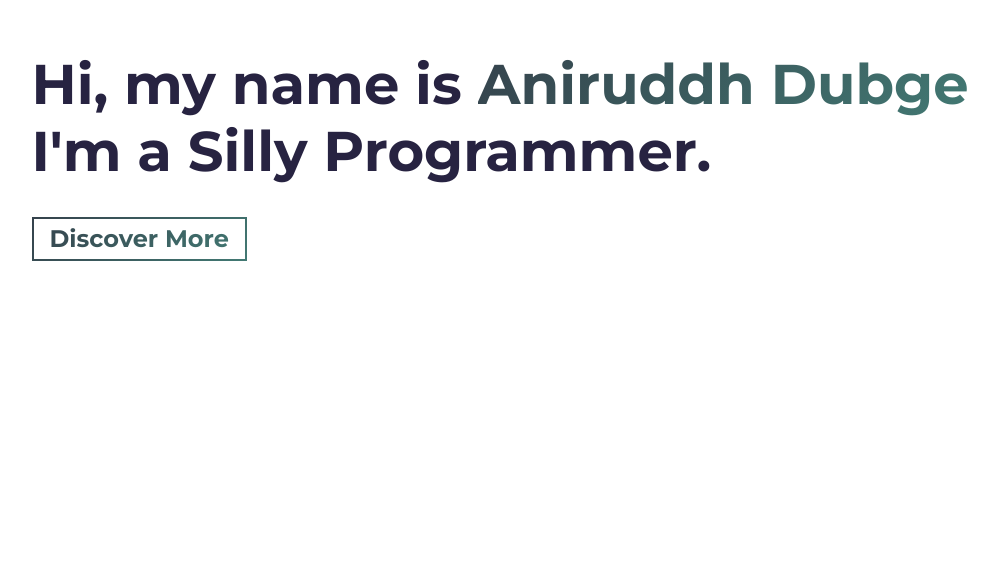
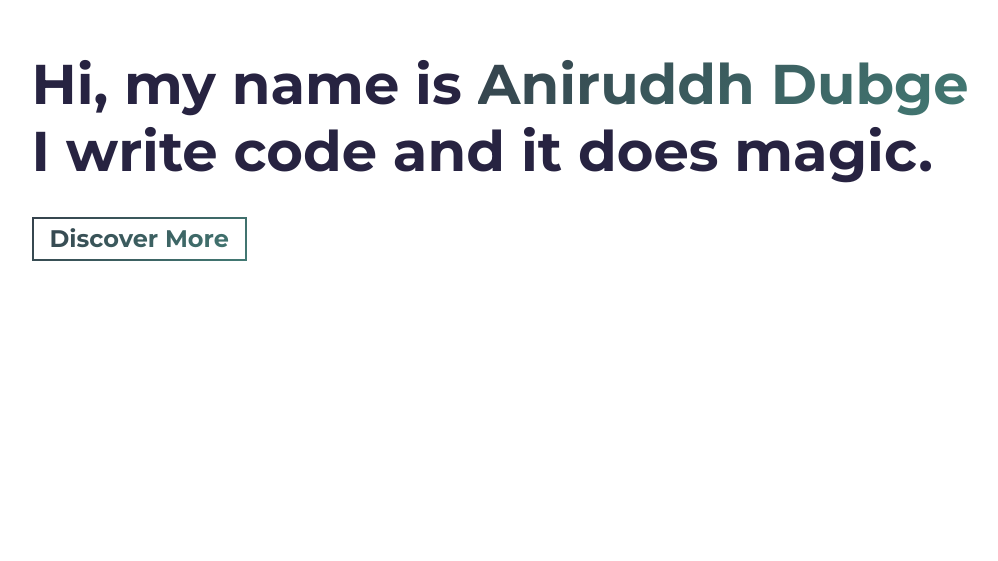
Before and after one commit to AnuPlayz/portfolio, a website built with Parcel: page src/index.html in a window 1280 px wide. Shown: the part 239-800 px from the top of the page, without its empty margins (46-1044 px from the left). Built offline with nearby package versions, Linux system fonts and the light colour scheme.

Commit message:
Update index.html

```diff
--- a/src/index.html
+++ b/src/index.html
@@ -35,7 +35,7 @@
         <h1 class="hero-title load-hidden">
           Hi, my name is <span class="text-color-main">Aniruddh Dubge</span>
           <br />
-          I'm a Silly Programmer.
+          I write code and it does magic.
         </h1>
         <p class="hero-cta load-hidden">
           <a rel="noreferrer" class="cta-btn cta-btn--hero" href="#about"
```
